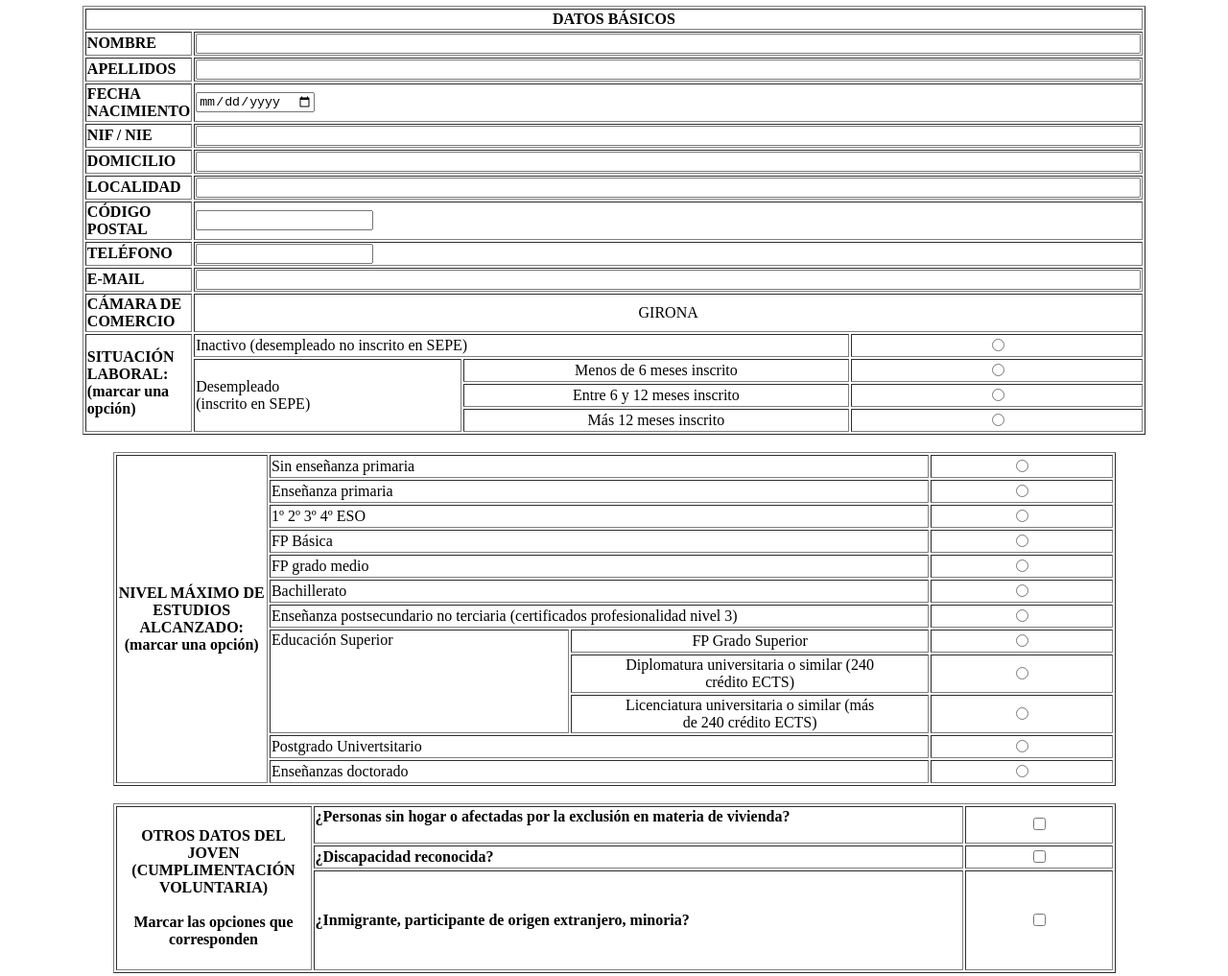
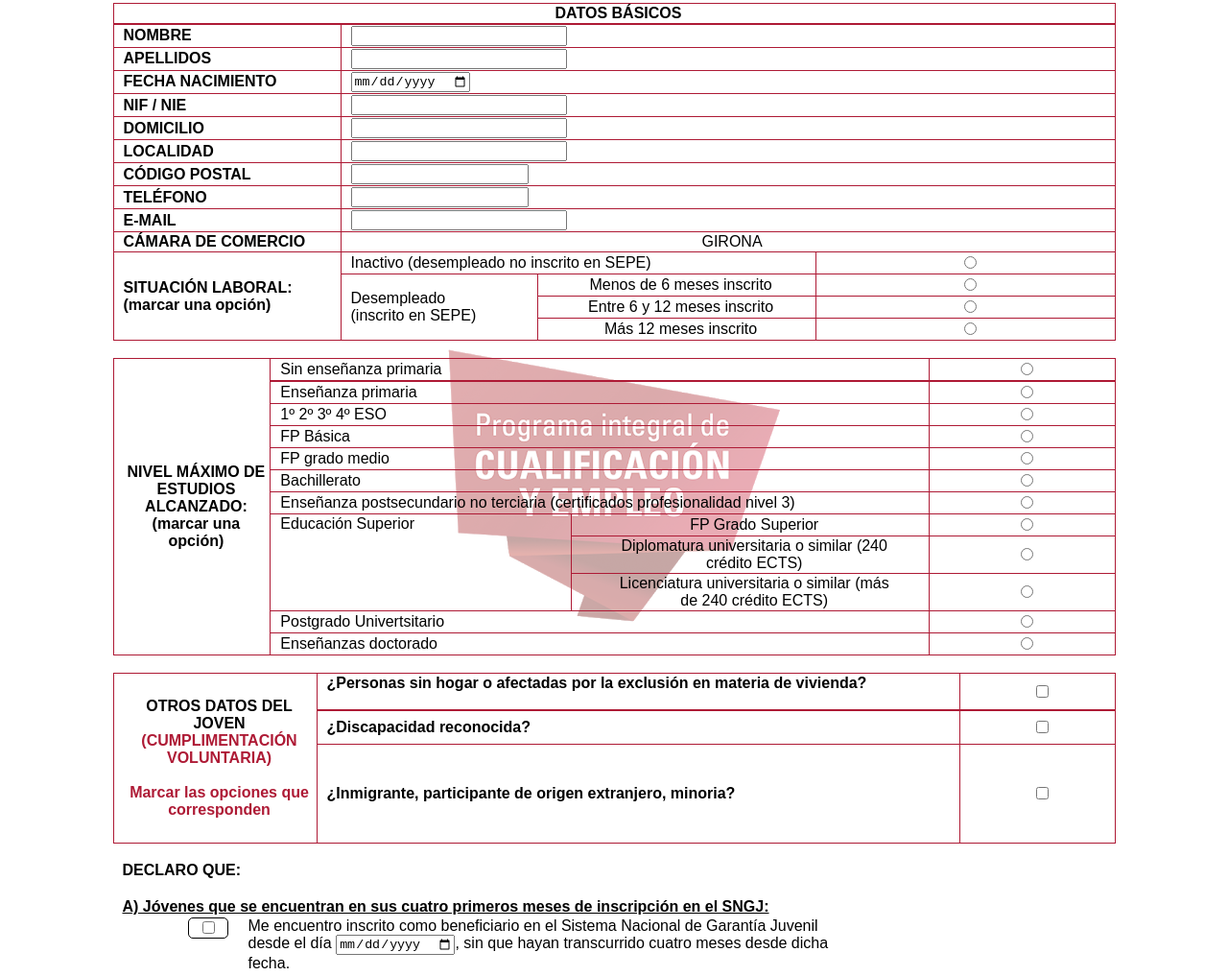
Before and after one commit to El-Juank/exercicis, a plain HTML site: page formulari_v2.html in a window 1280 px wide. Shown: the part 263-1280 px from the top of the page at 96% size. Drawn offline with Linux system fonts and the light colour scheme.

Commit message:
Aplicació CSS al formulari

```diff
--- a/formulari_v2.html
+++ b/formulari_v2.html
@@ -4,6 +4,31 @@
     <meta charset="UTF-8">
     <meta name="viewport" content="width=device-width, initial-scale=1.0">
     <title>Formulari</title>
+    <style>
+        body{
+            font-family: sans-serif;
+            background-image: url(img/programa_logo.png);
+            background-repeat: no-repeat;
+            background-position: center;
+        }
+        table{
+            border-collapse: collapse;
+            border-color: rgb(174, 26, 53);
+        }
+        #titoltaula{
+            border-bottom: 2px solid rgb(174, 26, 53);
+        }
+        #rectangle{
+            margin-right: 10px;
+            width:40px;
+            height:20px;
+            border:1px solid #000;
+            border-radius: 5px;
+        }
+        td, th{
+            padding-left: 10px;
+        }
+    </style>
 </head>
 <body>
     <table align="center" width="1045">
@@ -21,44 +46,44 @@
     </div>
     <form>
     <table border="1" align="center" width="1045">
-        <tr>
+        <tr id="titoltaula">
             <th colspan="4">DATOS BÁSICOS</th>
         </tr>
         <tr>
             <th width="225" align="left"><label for="nom">NOMBRE</label></th>
-            <td width="" colspan="3"><input type="text" placeholder="" id="nom" size="120" name="nom"></td>
+            <td width="" colspan="3"><input type="text" placeholder="" id="nom" size="25" name="nom"></td>
         </tr>
         <tr>
             <th align="left"><label for="cognoms">APELLIDOS</label></th>
-            <td colspan="3"><input type="text" placeholder="" id="cognoms" size="120" name="cognoms"></td>
+            <td colspan="3"><input type="text" placeholder="" id="cognoms" size="25" name="cognoms"></td>
         </tr>
         <tr>
             <th align="left"><label for="datadenaixement">FECHA NACIMIENTO</label></th>
-            <td colspan="3"><input type="date" placeholder="" id="datadenaixement" size="120" name="datadenaixement"></td>
+            <td colspan="3"><input type="date" placeholder="" id="datadenaixement" size="25" name="datadenaixement"></td>
         </tr>
         <tr>
             <th align="left"><label for="nifnie">NIF / NIE</label></th>
-            <td colspan="3"><input type="text" placeholder="" id="nifnie" size="120" name="nifnie"></td>
+            <td colspan="3"><input type="text" placeholder="" id="nifnie" size="25" name="nifnie"></td>
         </tr>
         <tr>
             <th align="left"><label for="domicili">DOMICILIO</label></th>
-            <td colspan="3"><input type="text" placeholder="" id="domicili" size="120" name="domicili"></td>
+            <td colspan="3"><input type="text" placeholder="" id="domicili" size="25" name="domicili"></td>
         </tr>
         <tr>
             <th align="left"><label for="localitat">LOCALIDAD</label></th>
-            <td colspan="3"><input type="text" placeholder="" id="localitat" size="120" name="localitat"></td>
+            <td colspan="3"><input type="text" placeholder="" id="localitat" size="25" name="localitat"></td>
         </tr>
         <tr>
             <th align="left"><label for="codipostal">CÓDIGO POSTAL</label></th>
-            <td colspan="3"><input type="number" placeholder="" id="codipostal" size="120" name="codipostal"></td>
+            <td colspan="3"><input type="number" placeholder="" id="codipostal" size="25" name="codipostal"></td>
         </tr>
         <tr>
             <th align="left"><label for="telefon">TELÉFONO</label></th>
-            <td colspan="3"><input type="number" placeholder="" id="telefon" size="120" name="telefon"></td>
+            <td colspan="3"><input type="number" placeholder="" id="telefon" size="25" name="telefon"></td>
         </tr>
         <tr>
             <th align="left"><label for="email">E-MAIL</label></th>
-            <td colspan="3"><input type="email" placeholder="" id="email" size="120" name="email"></td>
+            <td colspan="3"><input type="email" placeholder="" id="email" size="25" name="email"></td>
         </tr>
         <tr>
             <th align="left">CÁMARA DE COMERCIO</th>
@@ -87,8 +112,8 @@
     <table border="1" align="center" width="1045">
         <tr>
             <th rowspan="12" width="125">NIVEL MÁXIMO DE ESTUDIOS ALCANZADO:(marcar una opción)</th>
-            <td colspan="2" width="525"><label for="noprimaria">Sin enseñanza primaria</label></td>
-            <td align="center"><input type="radio" id="noprimaria" name="estudis"></td>
+            <td colspan="2" width="525" id="titoltaula"><label for="noprimaria">Sin enseñanza primaria</label></td>
+            <td align="center" id="titoltaula"><input type="radio" id="noprimaria" name="estudis"></td>
         </tr>
         <tr>
             <td colspan="2"><label for="siprimaria">Enseñanza primaria</label></td>
@@ -139,12 +164,12 @@
     <br>
     <table border="1" align="center" width="1045">
         <tr>
-            <th rowspan="3" width="200">OTROS DATOS DEL JOVEN<br>(CUMPLIMENTACIÓN VOLUNTARIA)<br><br>Marcar las opciones que corresponden</th>
-            <th align="left" valign="top" height="35"><label for="homeless">¿Personas sin hogar o afectadas por la exclusión en materia de vivienda?</label></th>
-            <td width="150" align="center"><input type="checkbox" id="homeless" name="homeless"></td>
+            <th rowspan="3" width="200">OTROS DATOS DEL JOVEN<br><span style="color: rgb(174, 26, 53);">(CUMPLIMENTACIÓN VOLUNTARIA)<br><br>Marcar las opciones que corresponden</span></th>
+            <th align="left" valign="top" height="35" id="titoltaula"><label for="homeless">¿Personas sin hogar o afectadas por la exclusión en materia de vivienda?</label></th>
+            <td width="150" align="center" id="titoltaula"><input type="checkbox" id="homeless" name="homeless"></td>
         </tr>
         <tr>
-            <th align="left"><label for="discapacitat">¿Discapacidad reconocida?</label></th>
+            <th align="left" style="padding-bottom: 8px; padding-top: 8px;"><label for="discapacitat">¿Discapacidad reconocida?</label></th>
             <td align="center"><input type="checkbox" id="discapacitat" name="discapacitat"></td>
         </tr>
         <tr>
@@ -161,8 +186,8 @@
             <th align="left" colspan="2"><br><u>A) Jóvenes que se encuentran en sus cuatro primeros meses de inscripción en el SNGJ:</u></th>
         </tr>
         <tr>
-            <td width="200" align="right" valign="top"><div id="rectangle" style="width:40px; height:20px; border:1px solid #000; border-radius: 5px;" align="center"><input type="checkbox" id="declaracio" name="declaracio"></div></td>
-            <td align="justify"><label for="declaracio">Me encuentro inscrito como beneficiario en el Sistema Nacional de Garantía Juvenil<br></label>desde el día <input type="date" placeholder="__/__/____" id="data" name="data" size="10">, sin que hayan transcurrido cuatro meses desde dicha<br>fecha.</td>
+            <td width="120" align="right" valign="top"><div id="rectangle" align="center"><input type="checkbox" id="declaracio" name="declaracio"></div></td>
+            <td align="justify" style="white-space:nowrap; overflow:hidden"><label for="declaracio">Me encuentro inscrito como beneficiario en el Sistema Nacional de Garantía Juvenil<br></label>desde el día <input type="date" placeholder="__/__/____" id="data" name="data" size="10">, sin que hayan transcurrido cuatro meses desde dicha<br>fecha.</td>
         </tr>
     </table>
     </form>
```
Also changed, not shown: img/programa_logo.png (added), 2 other files.
